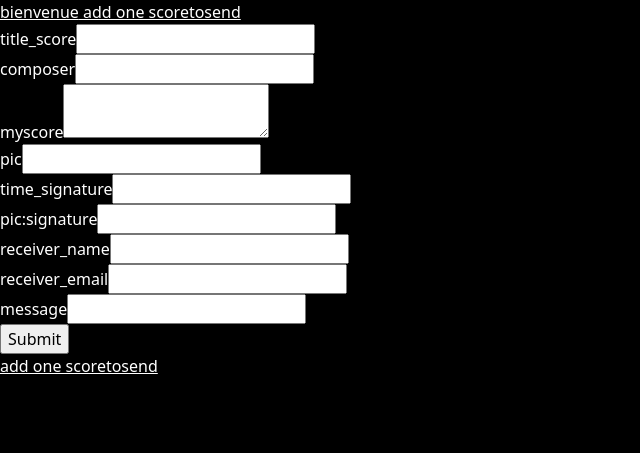
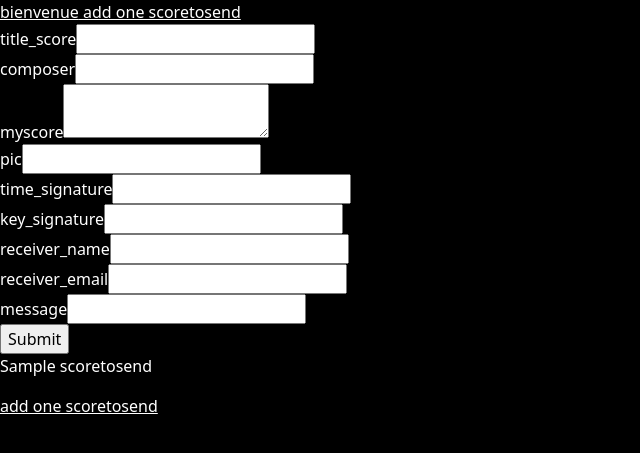
Before and after one commit to maridasi47500/amazon-social-engineering, a Flask app: page /add_one_scoretosend in a window 1280 px wide. Shown: the top 453 px of the page, without its empty margins (0-640 px from the left). Run offline with Flask 3, Linux system fonts and the light colour scheme; tables that the repository leaves empty hold one stand-in row (values such as "Sample post"); data that the repository does not hold is empty; parts of the project's set-up code (start-up, migrations or seed data) failed here and were passed over.

Commit message:
wow dljfghsfj

```diff
--- a/app.py
+++ b/app.py
@@ -66,7 +66,7 @@ def add_one_scoretosend():
         hey=dict(request.form)
 
 
-        one_user = query_db("insert into scoretosend (title_score,composer,myscore,pic,time_signature,pic:signature,receiver_name,receiver_email,message) values (:title_score,:composer,:myscore,:pic,:time_signature,:pic:signature,:receiver_name,:receiver_email,:message)",hey, one=True)
+        one_user = query_db("insert into scoretosend (title_score,composer,myscore,pic,time_signature,key_signature,receiver_name,receiver_email,message) values (:title_score,:composer,:myscore,:pic,:time_signature,:key_signature,:receiver_name,:receiver_email,:message)",hey, one=True)
         mylastrowid=str(one_user["myid"])
         user = query_db('select * from scoretosend')
 
--- a/schema.sql
+++ b/schema.sql
@@ -33,7 +33,7 @@ create table if not exists scoretosend(
             myscore text,
             pic text,
             time_signature text,
-            pic:signature text,
+            key_signature text,
             receiver_name text,
             receiver_email text,
             message text
--- a/templates/scoretosendform.html
+++ b/templates/scoretosendform.html
@@ -5,7 +5,7 @@
 </div>
 <div class="field"><label for="somefieldscoretosendpic">pic</label><input type="text" id="somefieldscoretosendpic" name="pic"/></div>
 <div class="field"><label for="somefieldscoretosendtime_signature">time_signature</label><input type="text" id="somefieldscoretosendtime_signature" name="time_signature"/></div>
-<div class="field"><label for="somefieldscoretosendpic:signature">pic:signature</label><input type="text" id="somefieldscoretosendpic:signature" name="pic:signature"/></div>
+<div class="field"><label for="somefieldscoretosendkey_signature">key_signature</label><input type="text" id="somefieldscoretosendkey_signature" name="key_signature"/></div>
 <div class="field"><label for="somefieldscoretosendreceiver_name">receiver_name</label><input type="text" id="somefieldscoretosendreceiver_name" name="receiver_name"/></div>
 <div class="field"><label for="somefieldscoretosendreceiver_email">receiver_email</label><input type="text" id="somefieldscoretosendreceiver_email" name="receiver_email"/></div>
 <div class="field"><label for="somefieldscoretosendmessage">message</label><input type="text" id="somefieldscoretosendmessage" name="message"/></div><div class="actions"><input type="submit"/></div></form>{% for x in scoretosends %}<p class="mytitle_score">{{x["title_score"] }}</p>{% endfor %}{% endblock %}{% block liens %}<a href="/">bienvenue</a><a href="/add_one_scoretosend"> add one scoretosend</a>{% endblock %}
```
Also changed, not shown: 1 other file.
